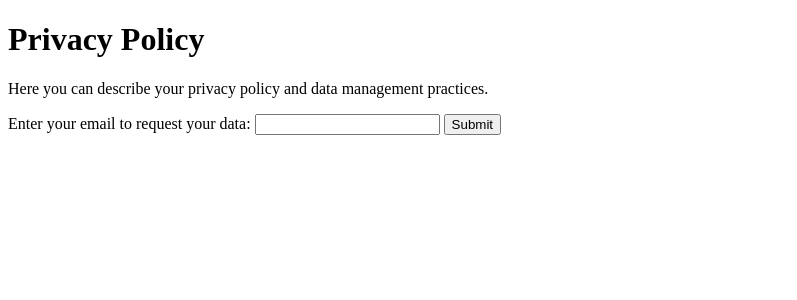
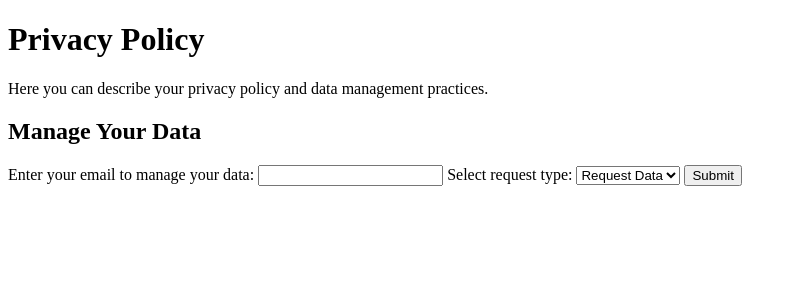
Before and after one commit to Neiland85/Audioimpact.it_DynamicCarrusels, a Flask app: template templates/privacy_policy.html in a window 1280 px wide. Shown: the top 300 px of the page, without its empty margins (0-797 px from the left). Run offline with Flask 3, Linux system fonts and the light colour scheme; the template is opened without the code that fills it, so the values that code supplies are empty.

Commit message:
Implement user data management features and update privacy policy page

```diff
--- a/templates/privacy_policy.html
+++ b/templates/privacy_policy.html
@@ -9,22 +9,35 @@
 <body>
     <h1>Privacy Policy</h1>
     <p>Here you can describe your privacy policy and data management practices.</p>
+
+    <h2>Manage Your Data</h2>
     <form id="dataRequestForm">
-        <label for="email">Enter your email to request your data:</label>
+        <label for="email">Enter your email to manage your data:</label>
         <input type="email" id="email" name="email" required>
+
+        <label for="requestType">Select request type:</label>
+        <select id="requestType" name="requestType" required>
+            <option value="request_data">Request Data</option>
+            <option value="delete_data">Delete Data</option>
+        </select>
+
         <button type="submit">Submit</button>
     </form>
+
     <div id="responseMessage"></div>
+
     <script>
         document.getElementById('dataRequestForm').addEventListener('submit', function(event) {
             event.preventDefault();
             const email = document.getElementById('email').value;
+            const requestType = document.getElementById('requestType').value;
+
             fetch('/data-request', {
                 method: 'POST',
                 headers: {
                     'Content-Type': 'application/json'
                 },
-                body: JSON.stringify({ email: email })
+                body: JSON.stringify({ email: email, request_type: requestType })
             })
             .then(response => response.json())
             .then(data => {
```
Also changed, not shown: templates/app.py (+13 -3 lines).
